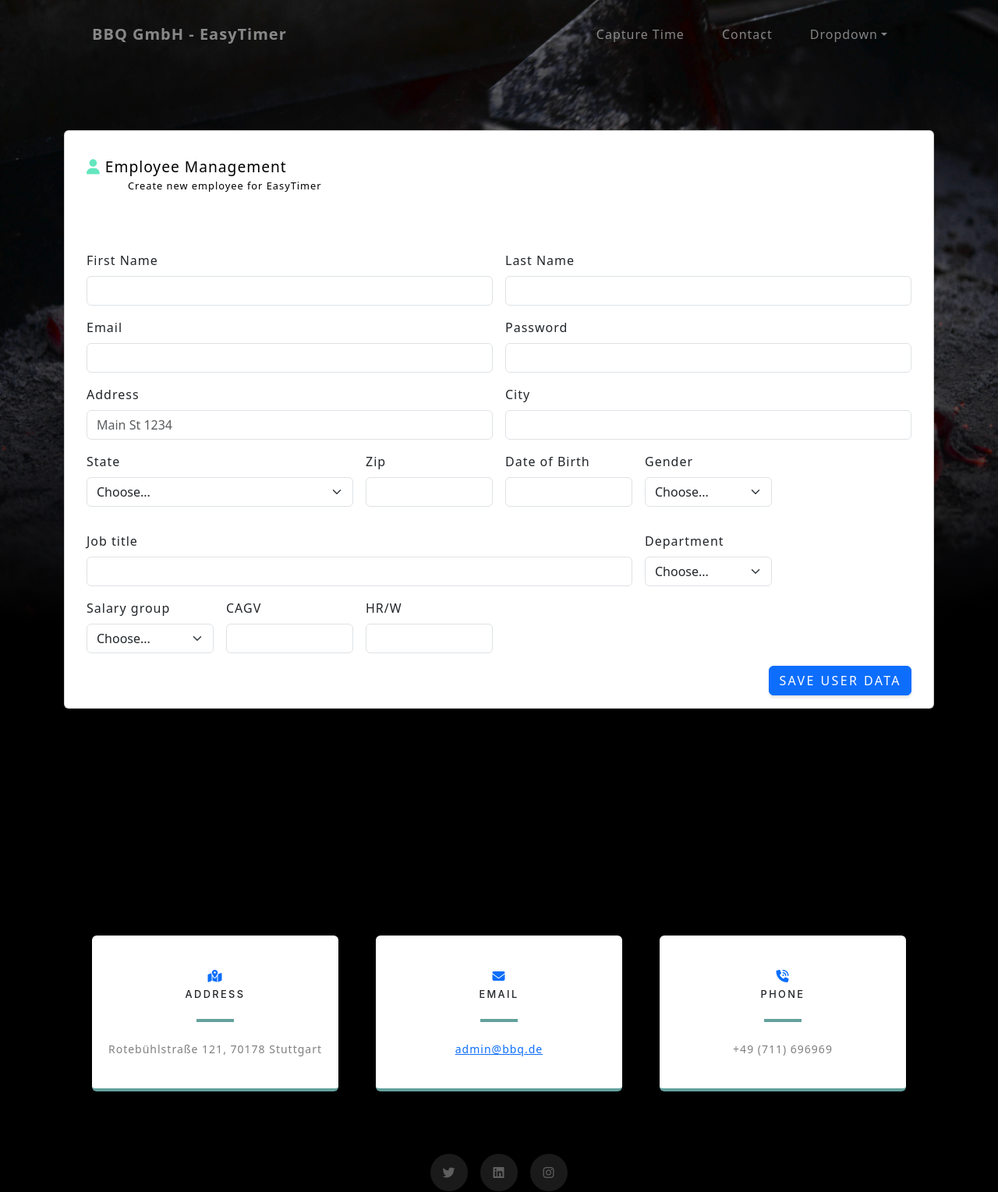
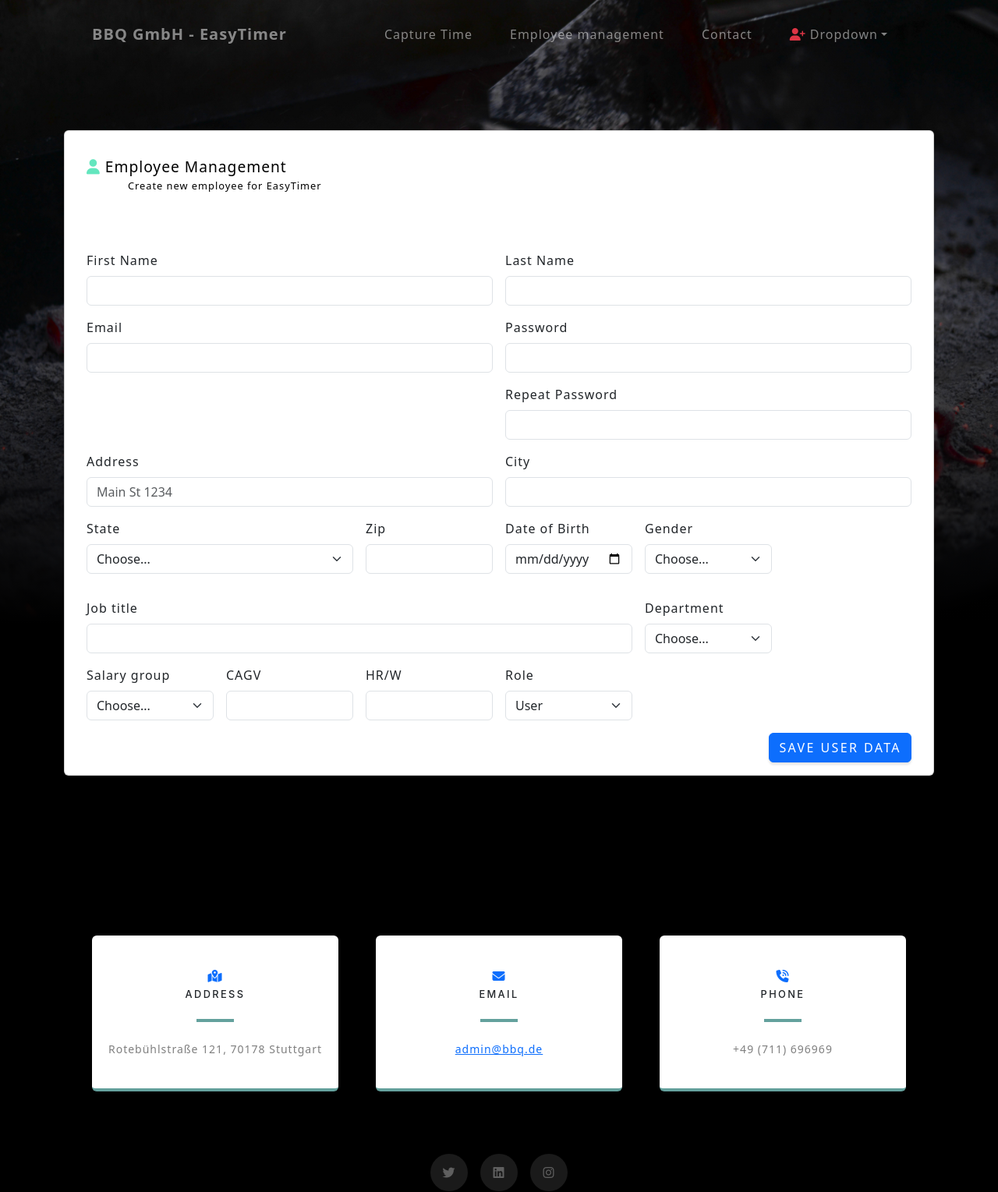
Before and after one commit to ppilloww/root, a Django app: page /addUser/ in a window 1280 px wide. Shown: the top 1529 px of the page at 78% size. Run offline with Django 5.2, Linux system fonts and the light colour scheme; parts of the project's set-up code (start-up, migrations or seed data) failed here and were passed over; some libraries are stand-ins or nearby versions.

Commit message:
adding user succeed

```diff
--- a/bbq_gmbh_app/admin.py
+++ b/bbq_gmbh_app/admin.py
@@ -7,6 +7,6 @@ from .models import CustomUser
 
 ######################################### Database operations #########################################
 
-
+admin.site.register(CustomUser)
 
 ######################################### Database operations #########################################
--- a/bbq_gmbh_app/forms.py
+++ b/bbq_gmbh_app/forms.py
@@ -1,14 +1,8 @@
+from django import forms
 from django.contrib.auth.forms import UserCreationForm
-from django.contrib.auth import get_user_model
-
+from bbq_gmbh_app.models import CustomUser
 
 class CreateUserForm(UserCreationForm):
     class Meta:
-        model = get_user_model()
-        fields = ['email', 'role', 'birthday', 'first_name', 'last_name', 'password1', 'password2']
-
-
-# class CustomPasswordChangeForm(PasswordChangeForm):
-#     old_password = forms.CharField(widget=forms.PasswordInput(attrs={'autocomplete': 'current-password', 'autofocus': True}))
-#     new_password1 = forms.CharField(widget=forms.PasswordInput(attrs={'autocomplete': 'new-password'}))
-#     new_password2 = forms.CharField(widget=forms.PasswordInput(attrs={'autocomplete': 'new-password'}))
+        model = CustomUser
+        fields = ['email', 'first_name', 'last_name', 'role', 'birthday', 'password1', 'password2']
--- a/bbq_gmbh_app/templates/addUser.Html
+++ b/bbq_gmbh_app/templates/addUser.Html
@@ -62,23 +62,29 @@
                                   <p class="link">Create new employee for EasyTimer</p>
                                 </div>
                                 <br>
-                                <form class="row g-3">
+
+                                <form class="row g-3" method="post">
                                   {% csrf_token %}
                                   <div class="col-md-6">
-                                      <label for="firstName" class="form-label">First Name</label>
-                                      <input type="text" class="form-control" id="firstName">
+                                    <label for="first_name" class="form-label">First Name</label>
+                                    <input type="text" class="form-control" id="first_name" name="first_name" value="{{ form.first_name.value|default:'' }}" required>
                                   </div>
                                   <div class="col-md-6">
-                                      <label for="lastName" class="form-label">Last Name</label>
-                                      <input type="text" class="form-control" id="lastName" >
+                                    <label for="last_name" class="form-label">Last Name</label>
+                                    <input type="text" class="form-control" id="last_name" name="last_name" value="{{ form.last_name.value|default:'' }}" required>
                                   </div>
                                   <div class="col-md-6">
-                                      <label for="inputEmail4" class="form-label">Email</label>
-                                      <input type="email" class="form-control" id="inputEmail4">
+                                    <label for="email" class="form-label">Email</label>
+                                    <input type="email" class="form-control" id="email" name="email" value="{{ form.email.value|default:'' }}" required>
                                   </div>
                                   <div class="col-md-6">
-                                      <label for="inputPassword4" class="form-label">Password</label>
-                                      <input type="password" class="form-control" id="inputPassword4">
+                                    <label for="password1" class="form-label">Password</label>
+                                    <input type="password" class="form-control" id="password1" name="password1" value="{{ form.password1.value|default:'' }}" required>
+                                  </div>
+                                  <div class="col-md-6"></div>
+                                  <div class="col-md-6">
+                                    <label for="password2" class="form-label">Repeat Password</label>
+                                    <input type="password" class="form-control" id="password2" name="password2" value="{{ form.password2.value|default:'' }}" required>
                                   </div>
                                   <div class="col-6">
                                     <label for="inputAddress" class="form-label">Address</label>
@@ -102,8 +108,8 @@
                                   </div>
 
                                   <div class="col-md-2">
-                                      <label for="inputBirthday" class="form-label">Date of Birth</label>
-                                      <input type="number" class="form-control" id="inputBirthday">
+                                    <label for="birthday" class="form-label">Date of Birth</label>
+                                    <input type="date" class="form-control" id="birthday" name="birthday" value="{{ form.birthday.value|date:'Y-m-d' }}" required>
                                   </div>
                                   <div class="col-md-2">
                                     <label for="inputGender" class="form-label">Gender</label>
@@ -139,12 +145,27 @@
                                     <label for="inputHourlyRateWeek" class="form-label">HR/W</label>
                                     <input type="number" min="30" max="40" class="form-control" id="inputHourlyRateWeek">
                                   </div>
+                                  <div class="col-md-2">
+                                    <label for="inputRole" class="form-label">Role</label>
+                                    <select id="inputRole" class="form-select" name="role" required>
+                                      {% for value, display in form.fields.role.choices %}
+                                        <option value="{{ value }}">{{ display }}</option>
+                                      {% endfor %}
+                                    </select>
+                                  </div>
 
                                   <div class="col-12" style="text-align: right;">
                                     <button type="submit" class="btn btn-primary">Save User Data</button>
                                   </div>
                                 </form>
                             </div>
+                        </div>
+                      </div>
+                </div>
+                <div class="alert_message"></div>
+                <div class="card" style="display: none;">
+                    <div class="card-body">
+                    <div class="text-center" id="message"></div>
                 </div>
             </div>
             </div>
--- a/bbq_gmbh_app/views.py
+++ b/bbq_gmbh_app/views.py
@@ -1,5 +1,7 @@
 from django.contrib.auth import authenticate, login
 from django.shortcuts import render, redirect
+from bbq_gmbh_app.forms import CreateUserForm
+from bbq_gmbh_app.models import CustomUser
 from django.http import JsonResponse, HttpResponse
 from datetime import date, datetime
 import holidays
@@ -38,24 +40,37 @@ def changePassword(request):
     return render(request, 'pwEn.html')
 
 def employeeManagement(request):
-    user_view_response = user_view(request)
-    if 'error' in user_view_response:
-        return JsonResponse({'error': 'User not found'}, status=404)
-    employees = user_view_response['employees']
-    return render(request, 'employeeManagementEn.html', {'employees': employees})
+    # user_view_response = user_view(request)
+    # if 'error' in user_view_response:
+    #     return JsonResponse({'error': 'User not found'})
+    # employees = user_view_response['employees']
+    # return render(request, 'employeeManagementEn.html', {'employees': employees})
+    return render(request, 'employeeManagementEn.html')
 
 def profile(request):
     return render(request, 'profileEn.html')
 
 def addUser(request):
-    return render(request, 'addUser.html')
+    if request.method == 'POST':
+        print(request.POST)
+        form = CreateUserForm(request.POST)
+        if form.is_valid():
+            user = form.save()
+            print(user)
+            return redirect('employeeManagement')
+        else:
+            print(form.errors)
+    else:
+        form = CreateUserForm()
+    return render(request, 'addUser.html', {'form': form})
 
 
 
 ######################################### authentcation #########################################
 
 def get_user_role(request):
-    user_role = request.session.get('user_role', None)
+    # user_role = request.session.get('user_role', None)
+    user_role = 'admin'
     if user_role is None:
         return JsonResponse({'error': 'User not found'}, status=404)
     return JsonResponse({'user_role': user_role})
@@ -84,11 +99,11 @@ def user_view(request):
     # print("User_view_id:", user_id)
     if user_id is not None:
         # print("User_view:", user_id)
-        employees = Mitarbeiter.objects.all()
+        employees = CustomUser.objects.all()
         # print(employees)
         # return render(request, "employeeManagementEn.html", {'employees': employees})
         return {'employees': employees}
-    return JsonResponse({'error': 'User not found'}, status=404)
+    return JsonResponse({'error': 'User not found'})
 
 # get user information
 
```
Also changed, not shown: bbq_gmbh/settings.py (+2 -7 lines), bbq_gmbh_app/models.py (+55 -19 lines), bbq_gmbh_app/migrations/0001_initial.py (added), bbq_gmbh_app/migrations/0002_alter_customuser_role.py (added), bbq_gmbh_app/migrations/0003_remove_customuser_is_superadmin.py (added), db.sqlite3 (added). Lines whose indentation alone changed are shown as unchanged.
